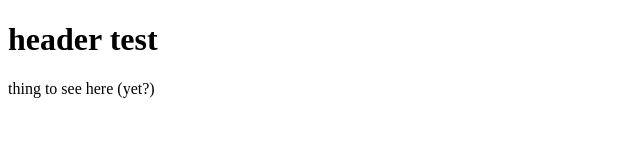
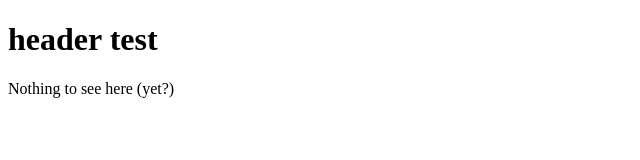
Before and after one commit to cristian-95/cristian-95.github.io, a plain HTML site: page index.html in a window 1280 px wide. Shown: the full height of the page, 0-640 px from the left. Drawn offline with Linux system fonts and the light colour scheme.

Commit message:
Update index.html

```diff
--- a/index.html
+++ b/index.html
@@ -3,7 +3,7 @@
  <body>
     <div>
         <h1>header test</h1>
-        <p>thing to see here (yet?)</p>
+        <p>Nothing to see here (yet?)</p>
     </div>
  </body>
 </html>
```
